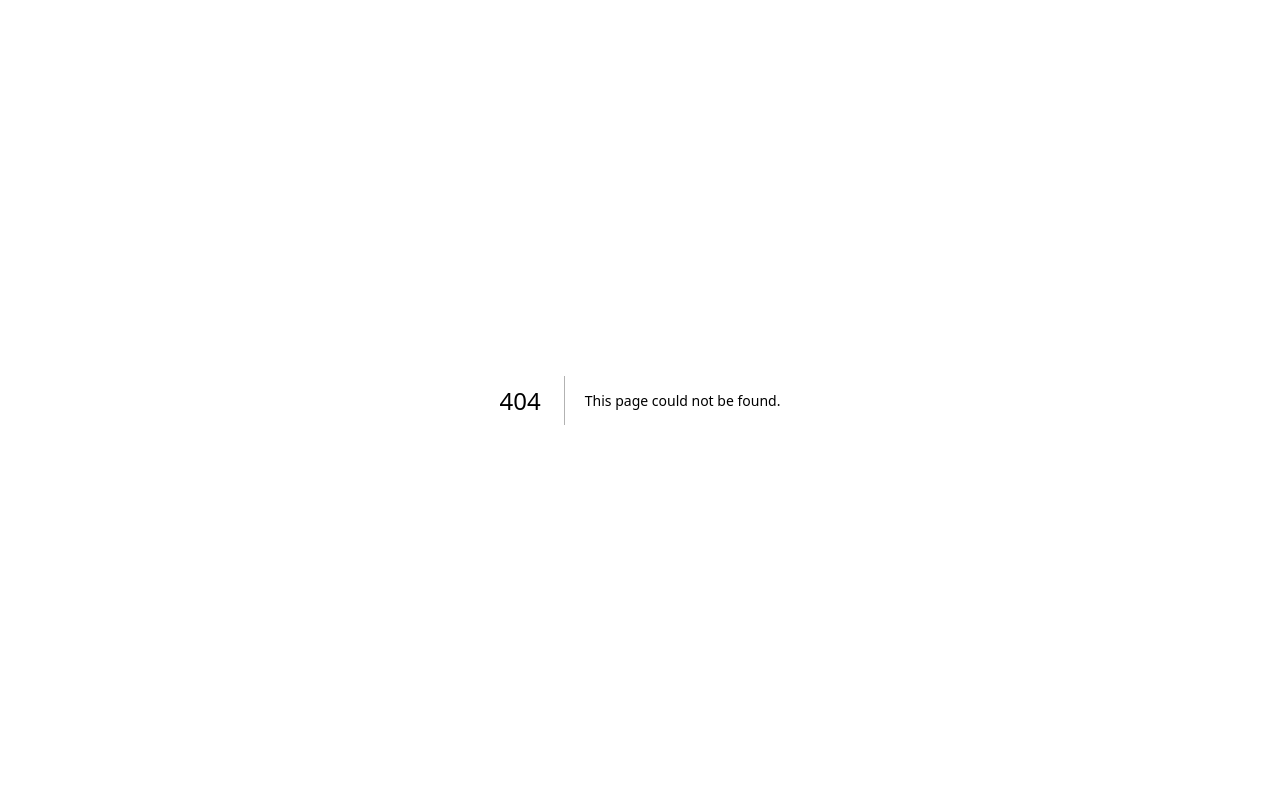
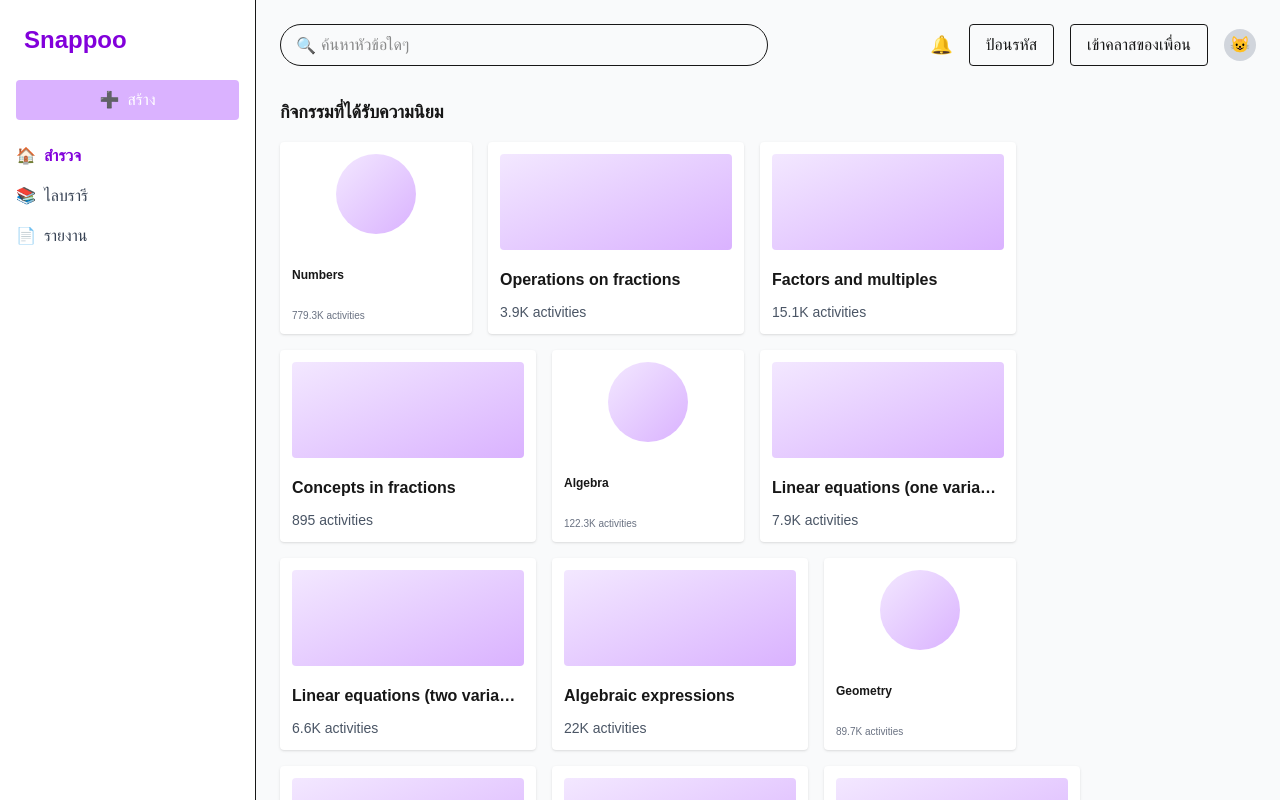
Before and after one commit to suphawidasadao/snappoo, a Next.js app: page /dashboard in a window 1280 px wide. Before the commit this address had no page. Built offline with nearby package versions, Linux system fonts and the light colour scheme.

Commit message:
upload dashboard

```diff
--- /dev/null
+++ b/src/app/dashboard/page.jsx
@@ -0,0 +1,117 @@
+import React from "react";
+
+const topics = [
+  { title: "Numbers", activities: "779.3K activities" },
+  { title: "Operations on fractions", activities: "3.9K activities" },
+  { title: "Factors and multiples", activities: "15.1K activities" },
+  { title: "Concepts in fractions", activities: "895 activities" },
+  { title: "Algebra", activities: "122.3K activities" },
+  { title: "Linear equations (one variable)", activities: "7.9K activities" },
+  { title: "Linear equations (two variables)", activities: "6.6K activities" },
+  { title: "Algebraic expressions", activities: "22K activities" },
+  { title: "Geometry", activities: "89.7K activities" },
+  { title: "Basic geometry", activities: "3.4K activities" },
+  { title: "Angles", activities: "265K activities" },
+  { title: "Circles and conic sections", activities: "199 activities" },
+  { title: "Statistics and probability", activities: "83.2K activities" },
+  { title: "Basic statistics", activities: "4.5K activities" },
+  { title: "Frequency distribution (including plots)", activities: "8 activities" },
+  { title: "Sampling and population", activities: "13.4K activities" },
+];
+
+const smallCards = ["Numbers", "Algebra", "Geometry", "Statistics and probability"];
+
+export default function Dashboard() {
+  return (
+    <div className="flex h-screen w-full">
+      {/* Sidebar */}
+      <aside className="w-64 bg-white border-r shadow-sm">
+        <div className="p-6 text-purple-700 text-2xl font-bold">Snappoo</div>
+        <div className="px-4">
+          <button className="w-full mb-6 bg-purple-300 hover:bg-purple-400 text-white py-2 rounded flex items-center justify-center">
+            <span className="mr-2">➕</span> สร้าง
+          </button>
+          <nav className="flex flex-col space-y-4 text-gray-700">
+            <div className="flex items-center space-x-2 font-semibold text-purple-700">
+              <span>🏠</span> <span>สำรวจ</span>
+            </div>
+            <div className="flex items-center space-x-2">
+              <span>📚</span> <span>ไลบรารี</span>
+            </div>
+            <div className="flex items-center space-x-2">
+              <span>📄</span> <span>รายงาน</span>
+            </div>
+          </nav>
+        </div>
+      </aside>
+
+      {/* Main content */}
+      <main className="flex-1 bg-gray-50 p-6 overflow-auto">
+        {/* Top Bar */}
+        <div className="flex items-center justify-between">
+          <div className="relative w-1/2">
+            <input
+              type="text"
+              placeholder="ค้นหาหัวข้อใดๆ"
+              className="w-full rounded-full border px-4 pl-10 py-2 focus:outline-none"
+            />
+            <span className="absolute left-4 top-2.5 text-gray-400">🔍</span>
+          </div>
+          <div className="flex items-center space-x-4">
+            <span className="text-lg">🔔</span>
+            <button className="border px-4 py-2 rounded hover:bg-gray-100">ป้อนรหัส</button>
+            <button className="border px-4 py-2 rounded hover:bg-gray-100">เข้าคลาสของเพื่อน</button>
+            <div className="w-8 h-8 rounded-full bg-gray-300 flex items-center justify-center">😺</div>
+          </div>
+        </div>
+
+        {/* Popular Activities */}
+        <div className="mt-8">
+          <h2 className="text-lg font-semibold mb-4">กิจกรรมที่ได้รับความนิยม</h2>
+          <div className="flex flex-wrap gap-4">
+            {topics.map((topic, index) => {
+              const isSmall = smallCards.includes(topic.title);
+              return (
+                <div
+                  key={index}
+                  className={`${
+                    isSmall ? "w-48 h-48 text-xs" : "w-64 h-48 text-base"
+                  } bg-white p-3 rounded shadow hover:shadow-md transition-shadow flex flex-col justify-between`}
+                >
+                  {/* กล่องสีม่วงที่เป็นวงกลมเฉพาะหัวข้อที่ต้องการ */}
+                  {isSmall && (
+                    <div className="w-20 h-20 bg-gradient-to-br from-purple-100 to-purple-300 rounded-full mx-auto mb-2 flex items-center justify-center">
+                      {/* สามารถใส่ไอคอนหรือข้อความตรงกลางวงกลมได้ */}
+                    </div>
+                  )}
+                  {!isSmall && (
+                    <div
+                      className={`${
+                        isSmall ? "h-20" : "h-24"
+                      } w-full bg-gradient-to-br from-purple-100 to-purple-300 rounded mb-2`}
+                    />
+                  )}
+
+                  <div
+                    className={`font-semibold truncate ${
+                      isSmall ? "text-xs" : "text-base"
+                    }`}
+                  >
+                    {topic.title}
+                  </div>
+                  <div
+                    className={`truncate ${
+                      isSmall ? "text-[10px] text-gray-500" : "text-sm text-gray-600"
+                    }`}
+                  >
+                    {topic.activities}
+                  </div>
+                </div>
+              );
+            })}
+          </div>
+        </div>
+      </main>
+    </div>
+  );
+}
```
